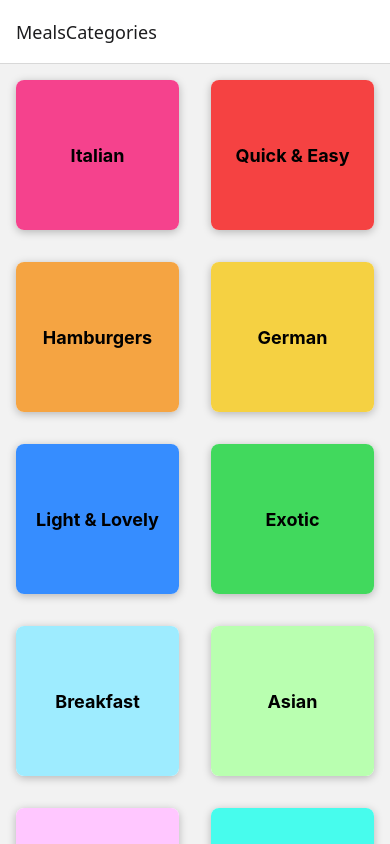
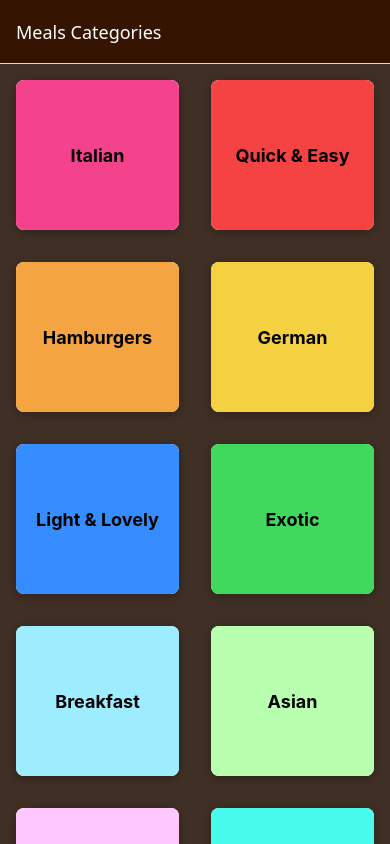
Before and after one commit to clarklindev/react-native-practical-guide-06-navigation-07-redux, a React Native app: screen / in a window 390 px wide. Built offline with nearby package versions, Linux system fonts and the light colour scheme.

Commit message:
screen background color

```diff
--- a/App.js
+++ b/App.js
@@ -12,8 +12,26 @@ export default function App() {
     <>
       <StatusBar style="dark" />
       <NavigationContainer>
-        <Stack.Navigator initialRouteName="MealsCategories">
-          <Stack.Screen name="MealsCategories" component={CategoriesScreen} />
+        {/* style on Stack.Navigator is for all screens */}
+        <Stack.Navigator
+          initialRouteName="MealsCategories"
+          screenOptions={{
+            headerStyle: {
+              backgroundColor: "#351401",
+            },
+            headerTintColor: "white",
+            contentStyle: {
+              backgroundColor: "#3f2f25",
+            },
+          }}
+        >
+          <Stack.Screen
+            name="MealsCategories"
+            component={CategoriesScreen}
+            options={{
+              title: "Meals Categories",
+            }}
+          />
           <Stack.Screen name="MealsOverview" component={MealsOverviewScreen} />
         </Stack.Navigator>
       </NavigationContainer>
```
